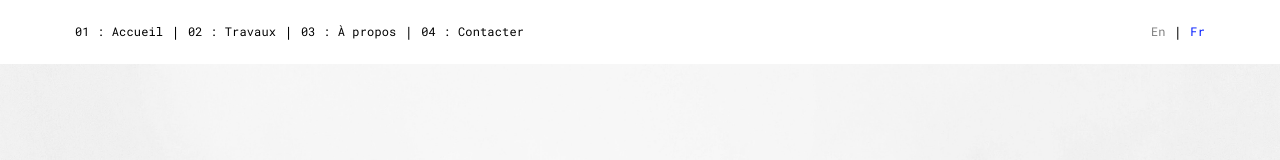
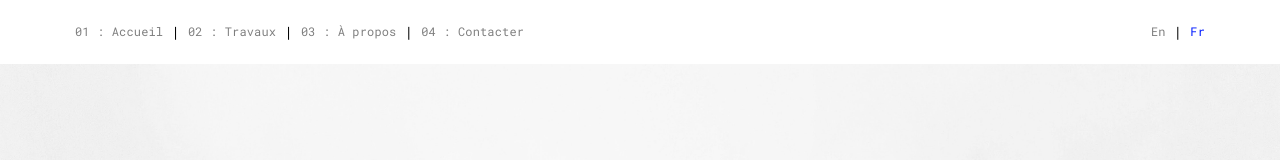
Before and after one commit to Pierre-Baptiste/Portfolio, a React (Create React App) app: page / in a window 1280 px wide. Both pictures are taken after a click on the element "Fr". Shown: the top 160 px of the page. Built offline with nearby package versions, Linux system fonts and the light colour scheme.

Commit message:
fixed fr links and pres

```diff
--- a/src/HOC/AppBar.js
+++ b/src/HOC/AppBar.js
@@ -277,7 +277,9 @@ export default function SimpleAppBar(props) {
 							color="secondary"
 							className={classes.item}
 						>
-							01 : Accueil
+							<Link to="/home" className={classes.link}>
+								01 : Accueil
+							</Link>
 						</Typography>
 						<Typography
 							variant="h6"
@@ -291,7 +293,9 @@ export default function SimpleAppBar(props) {
 							color="secondary"
 							className={classes.item}
 						>
-							02 : Travaux
+							<Link to="/works" className={classes.link}>
+								02 : Travaux
+							</Link>
 						</Typography>
 						<Typography
 							variant="h6"
@@ -305,7 +309,9 @@ export default function SimpleAppBar(props) {
 							color="secondary"
 							className={classes.item}
 						>
-							03 : À propos
+							<Link to="/about" className={classes.link}>
+								03 : À propos
+							</Link>
 						</Typography>
 						<Typography
 							variant="h6"
@@ -319,7 +325,9 @@ export default function SimpleAppBar(props) {
 							color="secondary"
 							className={classes.item}
 						>
-							04 : Contacter
+							<Link to="/contact" className={classes.link}>
+								04 : Contacter
+							</Link>
 						</Typography>
 						<Typography className={classes.placeholder} />
 						<Typography
--- a/src/Scenes/Landing/components/Presentation.js
+++ b/src/Scenes/Landing/components/Presentation.js
@@ -75,7 +75,7 @@ const useStyles = makeStyles(theme => ({
 			alignSelf: "center",
 			position: "absolute",
 			fontSize: 50,
-			marginTop: "70px",
+			marginTop: "80px",
 			marginLeft: "auto"
 		},
 		[theme.breakpoints.between("sm", "sm")]: {
```
